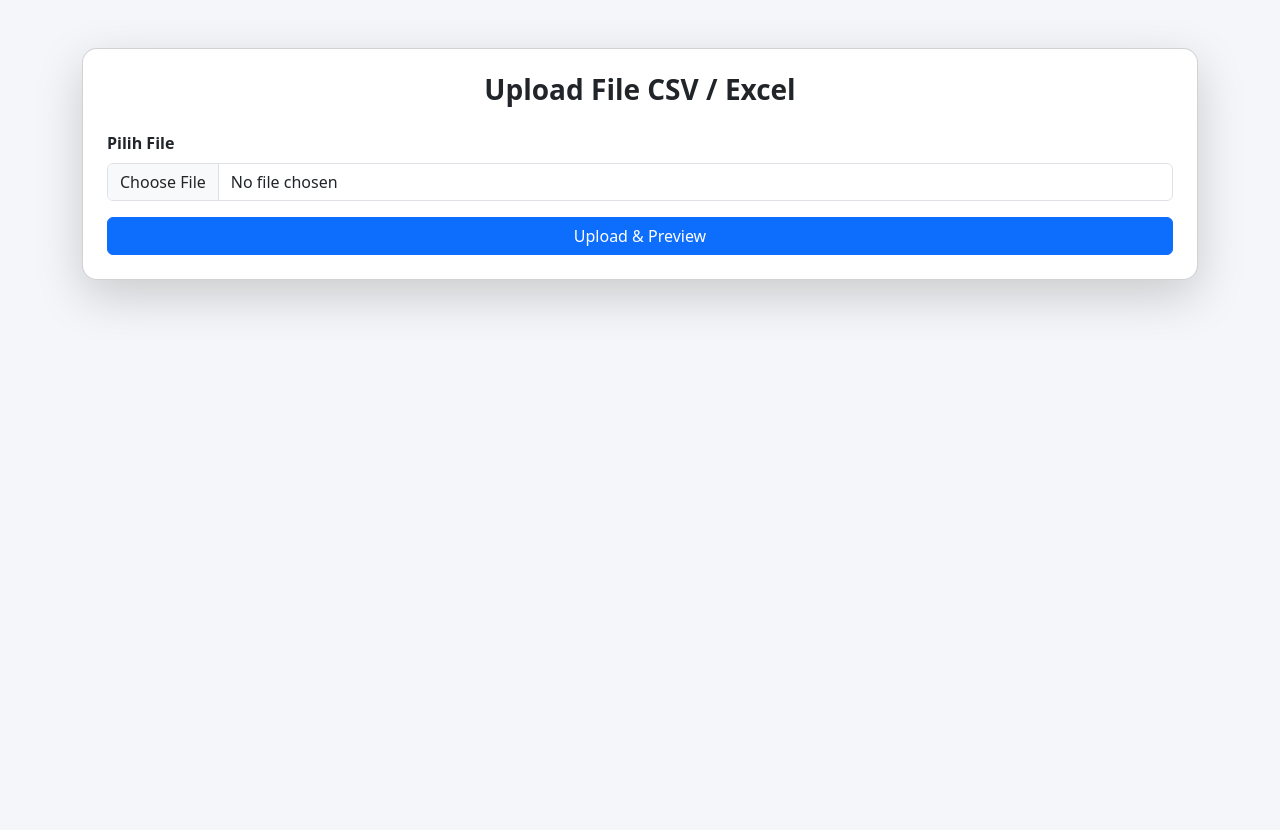
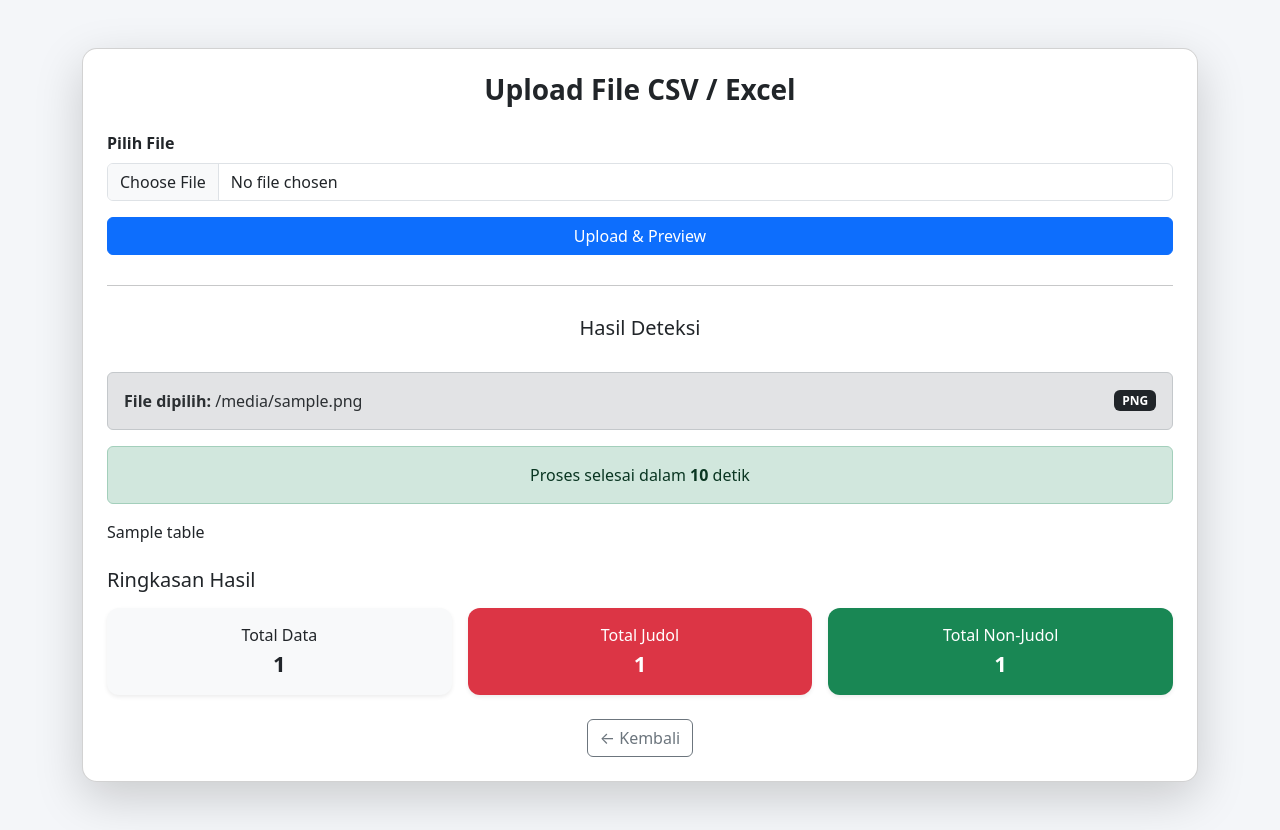
Before and after one commit to Shynaaa/Deteksi-Judol, a Flask app: template templates/upload.html in a window 1280 px wide. Before the commit the page ends 309 px from the top, so only its background shows below. Run offline with Flask 3, Linux system fonts and the light colour scheme; the template is opened without the code that fills it: most values are stand-ins (such as "Sample title", 1, 10 or a date in 2020); parts of the project's set-up code (start-up, migrations or seed data) failed here and were passed over; some libraries are stand-ins or nearby versions.

Commit message:
upload.html

```diff
--- a/templates/upload.html
+++ b/templates/upload.html
@@ -4,27 +4,60 @@
     <title>Upload File - Deteksi Judol</title>
     <meta charset="UTF-8">
     <meta name="viewport" content="width=device-width, initial-scale=1">
+
     <link href="https://cdn.jsdelivr.net/npm/bootstrap@5.3.0/dist/css/bootstrap.min.css" rel="stylesheet">
+
     <style>
-        body { background-color: #f4f6f9; }
-        .main-card { border-radius: 15px; }
-        h3 { font-weight: 600; }
-        table th { text-align: center !important; background-color: #f8f9fa; }
-        table td { text-align: left; }
-        .stat-box { border-radius: 12px; padding: 15px; text-align: center; font-weight: 500; }
-        .stat-number { font-size: 22px; font-weight: bold; }
-        .preview-title { font-weight: 600; margin-bottom: 10px; }
-        .divider { margin: 30px 0; }
+        body {
+            background-color: #f4f6f9;
+        }
+
+        .main-card {
+            border-radius: 15px;
+        }
+
+        h3 {
+            font-weight: 600;
+        }
+
+        table th {
+            text-align: center !important;
+            background-color: #f8f9fa;
+        }
+
+        table td {
+            text-align: left;
+        }
+
+        .stat-box {
+            border-radius: 12px;
+            padding: 15px;
+            text-align: center;
+            font-weight: 500;
+        }
+
+        .stat-number {
+            font-size: 22px;
+            font-weight: bold;
+        }
+
+        .preview-title {
+            font-weight: 600;
+            margin-bottom: 10px;
+        }
+
+        .divider {
+            margin: 30px 0;
+        }
     </style>
 </head>
+
 <body>
 
 <div class="container mt-5 mb-5">
     <div class="card main-card shadow-lg p-4">
 
         <h3 class="text-center mb-4">Upload File CSV / Excel</h3>
-
-        <!-- ================= ALERT MESSAGES ================= -->
         {% with messages = get_flashed_messages(with_categories=true) %}
             {% if messages %}
                 {% for category, message in messages %}
@@ -37,39 +70,45 @@
         {% endwith %}
 
         <!-- ================= STEP 1 : UPLOAD ================= -->
-        <form id="uploadForm" method="POST" enctype="multipart/form-data">
+        <form method="POST" enctype="multipart/form-data">
+            <input type="hidden" name="step" value="preview">
+
             <div class="mb-3">
                 <label class="form-label fw-semibold">Pilih File</label>
                 <input type="file"
                        name="file"
-                       id="fileInput"
                        class="form-control"
                        accept=".csv,.xls,.xlsx"
                        required>
             </div>
 
-            <button type="button" id="previewBtn" class="btn btn-primary w-100">
+            <button type="submit" class="btn btn-primary w-100">
                 Upload & Preview
             </button>
         </form>
 
-        <!-- ================= PREVIEW SECTION ================= -->
-        <div id="previewSection" style="display:none;">
+        {% if preview %}
         <hr class="divider">
+
         <div class="alert alert-secondary mt-3">
-                <strong>File dipilih:</strong> <span id="previewFilename"></span>
+            <strong>File dipilih:</strong> {{ original_filename }}
         </div>
 
         <div class="preview-title">Preview Data</div>
+
         <div class="alert alert-info">
             Kolom yang akan dideteksi:
             <strong>{{ comment_col }}</strong>
         </div>
-            <div id="previewTable" class="table-responsive"></div>
+
+        <div class="table-responsive">
+            {{ preview | safe }}
+        </div>
 
         <!-- ================= STEP 2 : PROCESS ================= -->
         <form method="POST" onsubmit="showLoading()">
             <input type="hidden" name="step" value="process">
+
             <button id="processBtn" type="submit" class="btn btn-success w-100 mt-3">
                 Proses Deteksi
             </button>
@@ -77,10 +116,12 @@
 
         <!-- Progress Section -->
         <div id="loadingSection" class="mt-4" style="display:none;">
+
             <div class="text-center mb-2">
                 <div class="spinner-border text-success" role="status"></div>
                 <div class="mt-2 fw-semibold">Sedang memproses data...</div>
             </div>
+
             <div class="progress">
                 <div id="progressBar"
                     class="progress-bar progress-bar-striped progress-bar-animated bg-success"
@@ -88,50 +129,66 @@
                 </div>
             </div>
         </div>
+        {% endif %}
+
+        {% if table %}
+        <hr class="divider">
+
+        <h5 class="text-center mb-3">Hasil Deteksi</h5>
+        <div class="alert alert-secondary mt-3 d-flex justify-content-between align-items-center">
+            <div>
+                <strong>File dipilih:</strong> {{ original_filename }}
+            </div>
+            <span class="badge bg-dark">
+                {{ original_filename.split('.')[-1].upper() }}
+            </span>
+        </div>
+
+        <div class="alert alert-success text-center">
+            Proses selesai dalam <strong>{{ duration }}</strong> detik
+        </div>
+
+        <div class="table-responsive mb-4">
+            {{ table | safe }}
+        </div>
+
+        <!-- ================= RINGKASAN ================= -->
+        <h5 class="mb-3">Ringkasan Hasil</h5>
+
+        <div class="row g-3">
+            <div class="col-md-4">
+                <div class="stat-box bg-light shadow-sm">
+                    Total Data
+                    <div class="stat-number">{{ total_data }}</div>
+                </div>
+            </div>
+
+            <div class="col-md-4">
+                <div class="stat-box bg-danger text-white shadow-sm">
+                    Total Judol
+                    <div class="stat-number">{{ total_judol }}</div>
+                </div>
+            </div>
+
+            <div class="col-md-4">
+                <div class="stat-box bg-success text-white shadow-sm">
+                    Total Non-Judol
+                    <div class="stat-number">{{ total_non }}</div>
+                </div>
+            </div>
+        </div>
+
+        {% endif %}
+
+        <div class="text-center mt-4">
+            <a href="/" class="btn btn-outline-secondary">
+                ← Kembali
+            </a>
         </div>
 
     </div>
 </div>
 
 <script src="https://cdn.jsdelivr.net/npm/bootstrap@5.3.0/dist/js/bootstrap.bundle.min.js"></script>
-<script>
-function showLoading() {
-    document.getElementById('loadingSection').style.display = 'block';
-}
-
-// ================= PREVIEW FILE =================
-document.getElementById('previewBtn').addEventListener('click', function() {
-    const fileInput = document.getElementById('fileInput');
-    if (!fileInput.files.length) {
-        alert("Pilih file dulu ya!");
-        return;
-    }
-
-    const formData = new FormData();
-    formData.append('file', fileInput.files[0]);
-    formData.append('step', 'preview');
-
-    fetch('/', {
-        method: 'POST',
-        body: formData
-    })
-    .then(response => response.text())
-    .then(html => {
-        // replace preview section
-        const parser = new DOMParser();
-        const doc = parser.parseFromString(html, 'text/html');
-
-        // ambil table preview dari response backend
-        const previewTable = doc.querySelector('.table-responsive').innerHTML;
-        document.getElementById('previewSection').style.display = 'block';
-        document.getElementById('previewTable').innerHTML = previewTable;
-        document.getElementById('previewFilename').textContent = fileInput.files[0].name;
-    })
-    .catch(err => {
-        alert('Gagal generate preview: ' + err);
-    });
-});
-</script>
-
 </body>
 </html>
```
Lines whose indentation alone changed are shown as unchanged.
